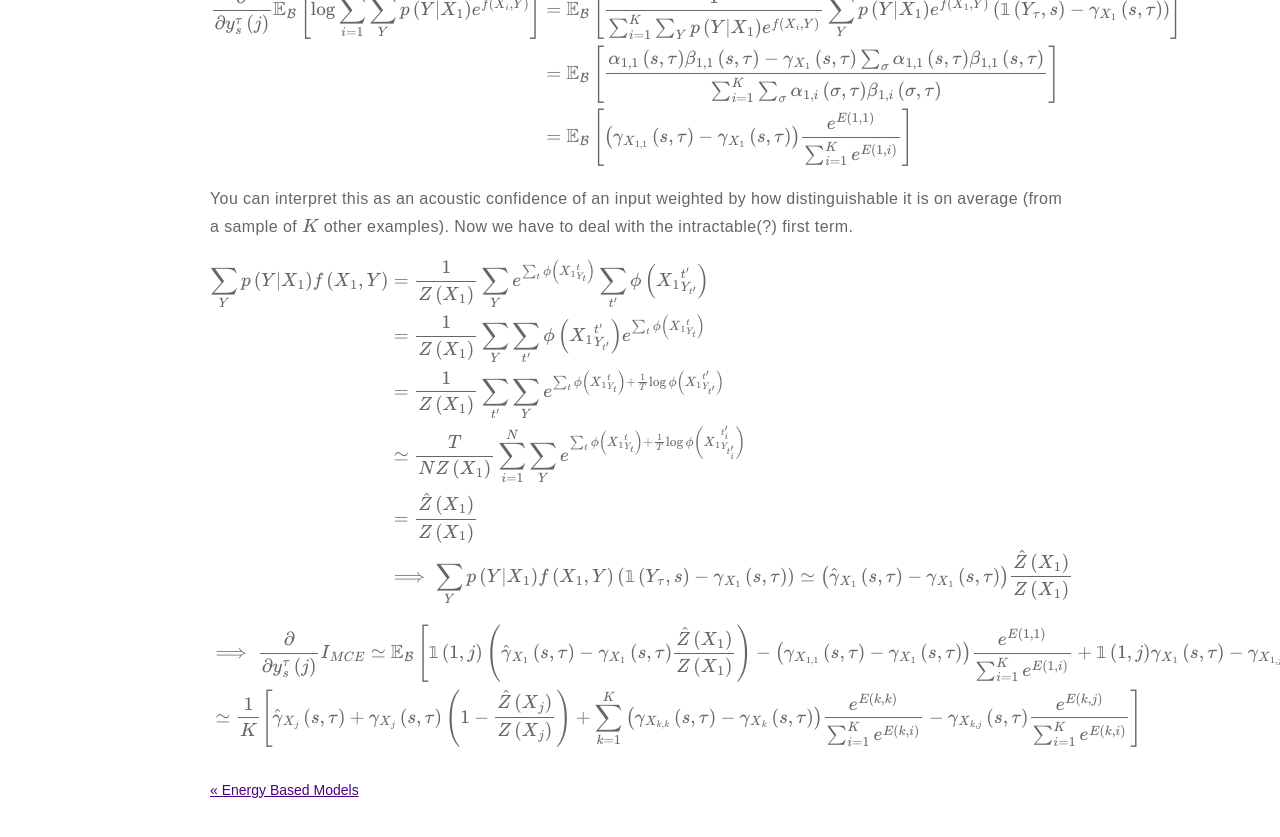
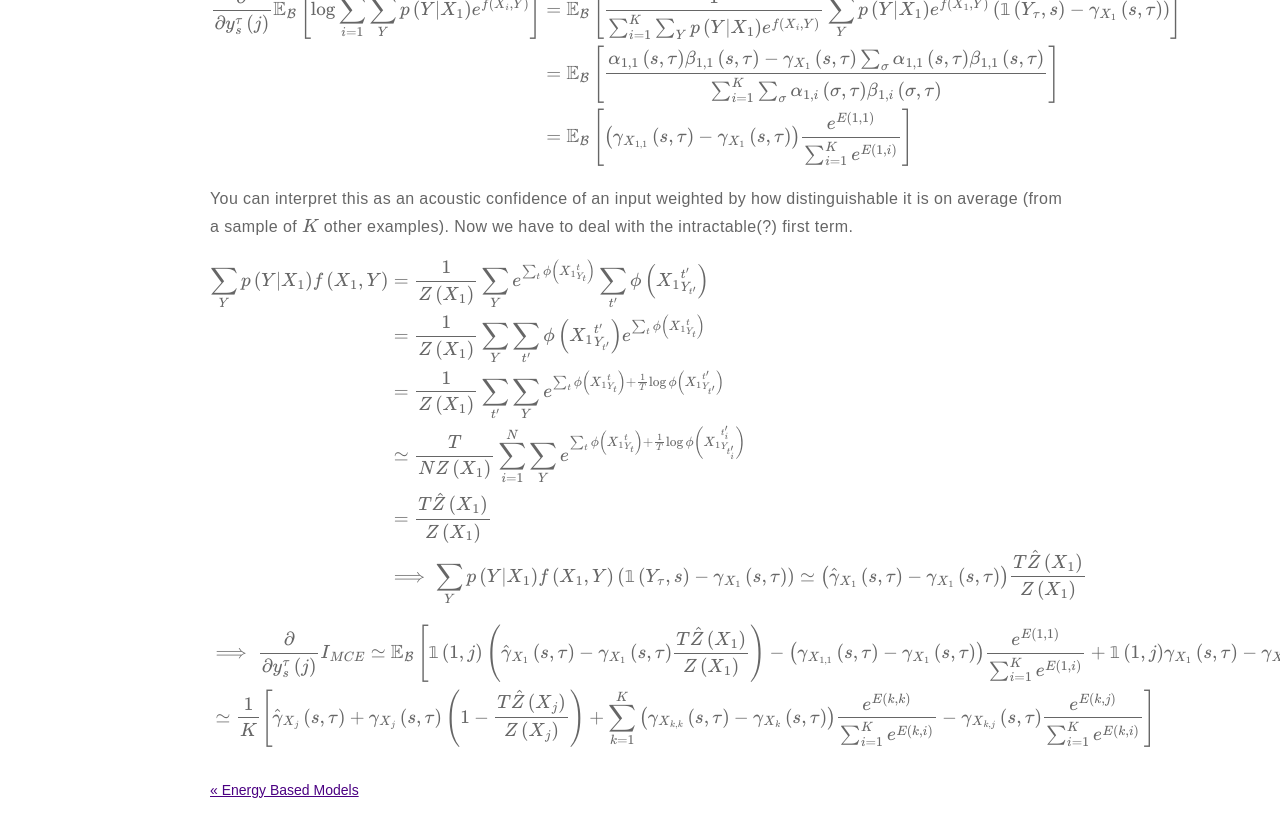
Before and after one commit to m-wiesner/m-wiesner.github.io, a Jekyll site: the page built from _posts/2020-10-30-Variational-Bounds-on-Mutual-Information.markdown, in a window 1280 px wide and 900 px high, scrolled down 9438 px. Shown: the top 837 px of the window. Built offline with Jekyll 4.4.1, drawn with Linux system fonts in a browser that asks for light colours; formulas are drawn with MathJax 3.

```diff
--- a/_posts/2020-10-30-Variational-Bounds-on-Mutual-Information.markdown
+++ b/_posts/2020-10-30-Variational-Bounds-on-Mutual-Information.markdown
@@ -346,13 +346,13 @@ $$\begin{align}
 &= \frac{1}{Z\left(X_1\right)} \sum_Y \sum_{t^{\prime}} \phi\left({X_1}_{Y_{t^{\prime}}}^{t^{\prime}}\right) e^{\sum_t \phi\left({X_1}_{Y_t}^t\right)} \\
 &= \frac{1}{Z\left(X_1\right)} \sum_{t^{\prime}} \sum_Y e^{\sum_t \phi\left({X_1}_{Y_t}^t\right) + \frac{1}{T}\log{\phi\left({X_1}_{Y_{t^{\prime}}}^{t^{\prime}}\right)}} \\
 &\simeq \frac{T}{N Z\left(X_1\right)} \sum_{i=1}^N \sum_Y e^{\sum_t \phi\left({X_1}_{Y_t}^t\right) + \frac{1}{T}\log{\phi\left({X_1}_{Y_{t_i^{\prime}}}^{t_i^{\prime}}\right)}} \\
-&=\frac{\hat{Z}\left(X_1\right)}{Z\left(X_1\right)} \\
-&\implies \sum_Y p\left(Y | X_1\right) f\left(X_1, Y\right) \left(\mathbb{1}\left(Y_{\tau}, s\right) - \gamma_{X_1}\left(s, \tau\right) \right) \simeq \left(\hat{\gamma}_{X_1}\left(s, \tau\right) - \gamma_{X_1}\left(s, \tau \right)\right) \frac{\hat{Z}\left(X_1\right)}{Z\left(X_1\right)} \\
+&=\frac{T\hat{Z}\left(X_1\right)}{Z\left(X_1\right)} \\
+&\implies \sum_Y p\left(Y | X_1\right) f\left(X_1, Y\right) \left(\mathbb{1}\left(Y_{\tau}, s\right) - \gamma_{X_1}\left(s, \tau\right) \right) \simeq \left(\hat{\gamma}_{X_1}\left(s, \tau\right) - \gamma_{X_1}\left(s, \tau \right)\right) \frac{T\hat{Z}\left(X_1\right)}{Z\left(X_1\right)} \\
 \end{align}$$
 
 $$\begin{align}
-&\implies \frac{\partial}{\partial y_s^{\tau}\left(j\right)} I_{MCE} \simeq \mathbb{E}_{\mathcal{B}}\left[ \mathbb{1}\left(1, j\right)\left(\hat{\gamma}_{X_1}\left(s, \tau\right) - \gamma_{X_1}\left(s, \tau \right) \frac{\hat{Z}\left(X_1\right)}{Z\left(X_1\right)}\right) - \left(\gamma_{X_{1, 1}}\left(s, \tau\right) - \gamma_{X_1}\left(s, \tau\right)\right) \frac{e^{E\left(1, 1\right)}}{\sum_{i=1}^K e^{E\left(1, i\right)}} + \mathbb{1}\left(1, j\right)\gamma_{X_1}\left(s, \tau\right) - \gamma_{X_{1, j}}\left(s, \tau\right) \frac{e^{E\left(1, j\right)}}{\sum_{i=1}^K e^{E\left(1, i\right)}}  \right]\\
-&\simeq \frac{1}{K} \left[ \hat{\gamma}_{X_j}\left(s, \tau\right) + \gamma_{X_j}\left(s, \tau \right) \left(1 - \frac{\hat{Z}\left(X_j\right)}{Z\left(X_j\right)}\right) + \sum_{k=1}^K \left(\gamma_{X_{k, k}}\left(s, \tau\right) - \gamma_{X_k}\left(s, \tau\right)\right) \frac{e^{E\left(k, k\right)}}{\sum_{i=1}^K e^{E\left(k, i\right)}} - \gamma_{X_{k, j}}\left(s, \tau\right) \frac{e^{E\left(k, j\right)}}{\sum_{i=1}^K e^{E\left(k, i\right)}}\right] \\
+&\implies \frac{\partial}{\partial y_s^{\tau}\left(j\right)} I_{MCE} \simeq \mathbb{E}_{\mathcal{B}}\left[ \mathbb{1}\left(1, j\right)\left(\hat{\gamma}_{X_1}\left(s, \tau\right) - \gamma_{X_1}\left(s, \tau \right) \frac{T\hat{Z}\left(X_1\right)}{Z\left(X_1\right)}\right) - \left(\gamma_{X_{1, 1}}\left(s, \tau\right) - \gamma_{X_1}\left(s, \tau\right)\right) \frac{e^{E\left(1, 1\right)}}{\sum_{i=1}^K e^{E\left(1, i\right)}} + \mathbb{1}\left(1, j\right)\gamma_{X_1}\left(s, \tau\right) - \gamma_{X_{1, j}}\left(s, \tau\right) \frac{e^{E\left(1, j\right)}}{\sum_{i=1}^K e^{E\left(1, i\right)}}  \right]\\
+&\simeq \frac{1}{K} \left[ \hat{\gamma}_{X_j}\left(s, \tau\right) + \gamma_{X_j}\left(s, \tau \right) \left(1 - \frac{T\hat{Z}\left(X_j\right)}{Z\left(X_j\right)}\right) + \sum_{k=1}^K \left(\gamma_{X_{k, k}}\left(s, \tau\right) - \gamma_{X_k}\left(s, \tau\right)\right) \frac{e^{E\left(k, k\right)}}{\sum_{i=1}^K e^{E\left(k, i\right)}} - \gamma_{X_{k, j}}\left(s, \tau\right) \frac{e^{E\left(k, j\right)}}{\sum_{i=1}^K e^{E\left(k, i\right)}}\right] \\
 \end{align}$$
 <!--
 &\simeq \frac{1}{K}\left[ \left(\hat{\gamma}_{X_j}\left(s, \tau\right) - \gamma_{X_j}\left(s, \tau \right) \frac{\hat{Z}\left(X_j\right)}{Z\left(X_j\right)}\right) - \sum_{k=1}^{K}\left(\gamma_{X_{k, j}}\left(s, \tau\right) - \gamma_{X_k}\left(s, \tau\right)\right) \frac{e^{E\left(k, j\right)}}{\sum_{i=1}^K e^{E\left(k, i\right)}} + \mathbb{1}\left(1, j\right)\gamma_{X_1}\left(s, \tau\right) - \gamma_{X_{1, j}}\left(s, \tau\right) \frac{e^{E\left(1, j\right)}}{\sum_{i=1}^K e^{E\left(1, i\right)}}  \right]
```
